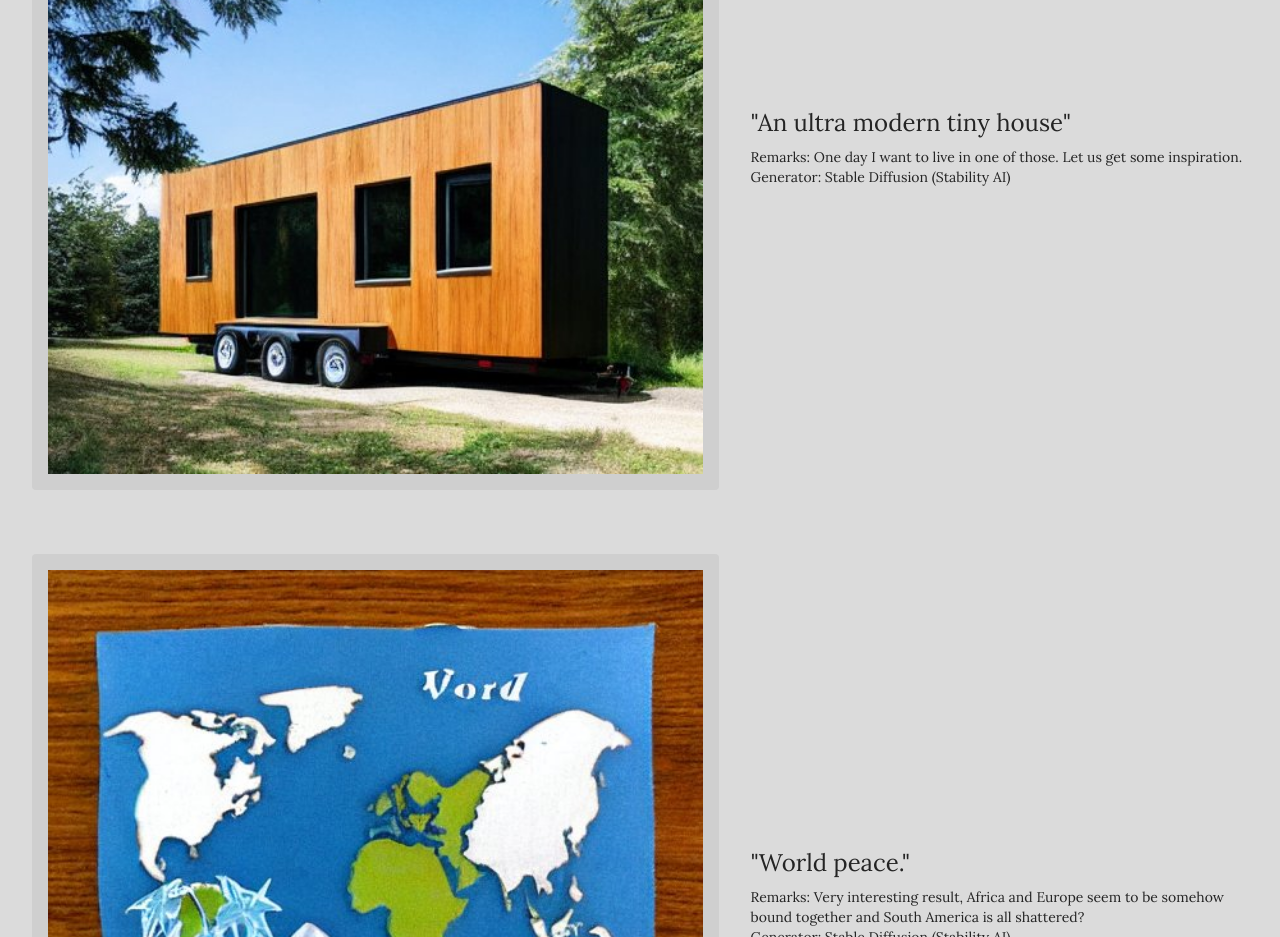
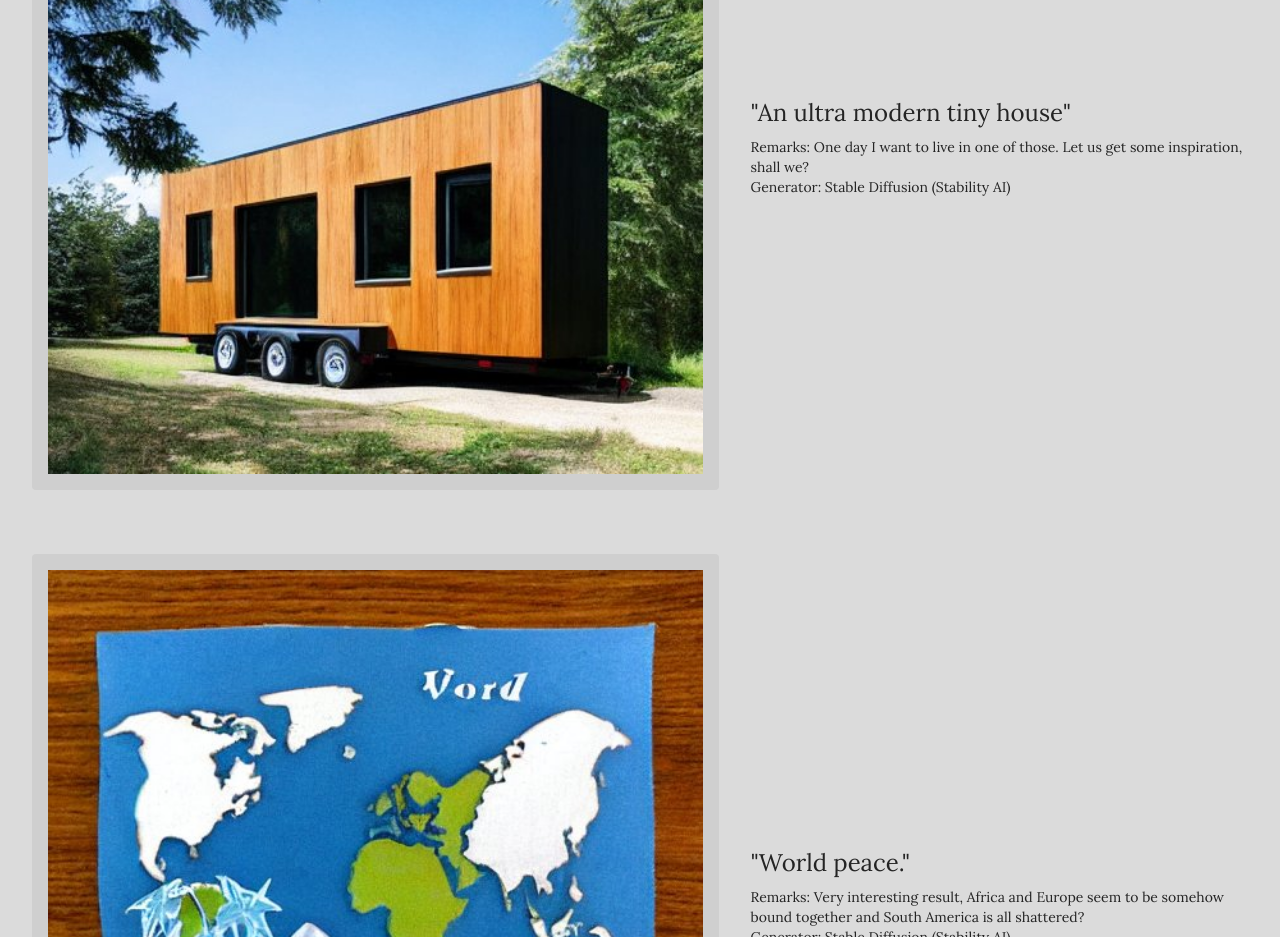
Before and after one commit to Existenziell/christof.digital, a Next.js app: page /ai in a window 1280 px wide. Shown: the part 11060-11997 px from the top of the page. Built offline with nearby package versions, Linux system fonts and the light colour scheme; a web font is replaced by a local one.

Commit message:
Update ai.js

```diff
--- a/pages/ai.js
+++ b/pages/ai.js
@@ -90,7 +90,7 @@ const AI = () => {
     {
       image: '/ai/tiny.jpg',
       prompt: "An ultra modern tiny house",
-      remarks: "One day I want to live in one of those. Let us get some inspiration.",
+      remarks: "One day I want to live in one of those. Let us get some inspiration, shall we?",
       generator: 'Stable Diffusion (Stability AI)',
     },
     {
```
